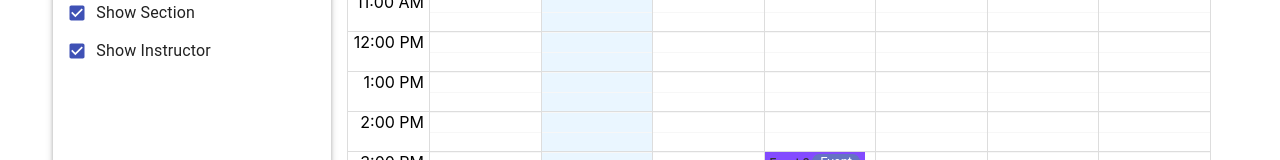
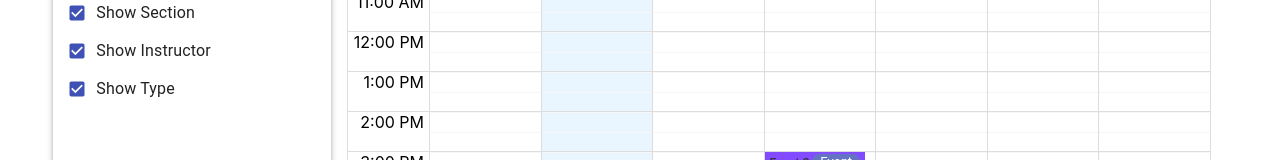
Before and after one commit to ZayedSheet/Backpack, a React (Create React App) app in the folder backpack/: page / in a window 1280 px wide. Shown: the part 319-479 px from the top of the page. Built offline with nearby package versions, Linux system fonts and the light colour scheme; the HTML template or start-up script is replaced by a standard one.

Commit message:
toggle type

```diff
--- a/backpack/src/components/Calendar/Calendar.js
+++ b/backpack/src/components/Calendar/Calendar.js
@@ -173,9 +173,13 @@ export default (props) => {
                                     {event.title}
                                 </Typography>
                             </Grid>
-                            <Grid item container justify='flex-end' xs={6}>
-                                <Chip style={{ height: isSmall ? '15px' : '22px' }} label={(!event.type || event.type === 'None') ? 'Event' : event.type} color='primary' size='small' />
-                            </Grid>
+                            {
+                                filterForm.showType &&
+                                    <Grid item container justify='flex-end' xs={6}>
+                                        <Chip style={{ height: isSmall ? '15px' : '22px' }} label={(!event.type || event.type === 'None') ? 'Event' : event.type} color='primary' size='small' />
+                                    </Grid>
+                            }
+
                         </Grid>
                 }
 
--- a/backpack/src/components/HomePage/HomePage.js
+++ b/backpack/src/components/HomePage/HomePage.js
@@ -20,7 +20,7 @@ export default () => {
     type: '*',
     showInstructor: true,
     showSection: true,
-    showCourseCode: true,
+    showType: true,
   });
 
   const modalOpen = () => {
@@ -122,6 +122,12 @@ export default () => {
                         label="Show Instructor"
                       />
                       </Grid>
+                      <Grid item xs={12}>
+                      <FormControlLabel
+                        control={<Checkbox size='small' color='primary' checked={filterForm.showType} onChange={(e) => setFilterForm({ ...filterForm, showType: e.target.checked })} />}
+                        label="Show Type"
+                      />
+                      </Grid>
                     </Grid>
                   </Box>
                 </Paper>
```
